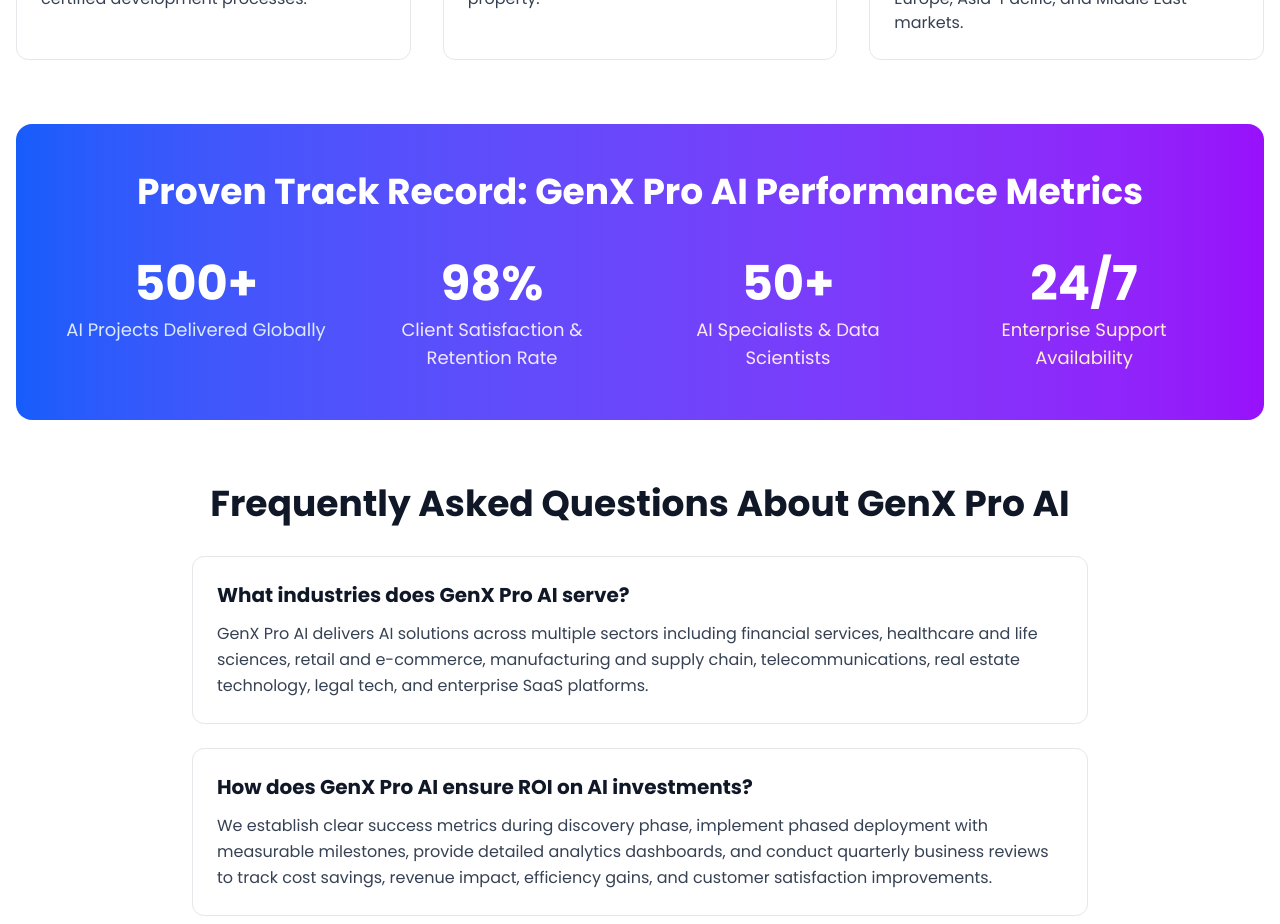
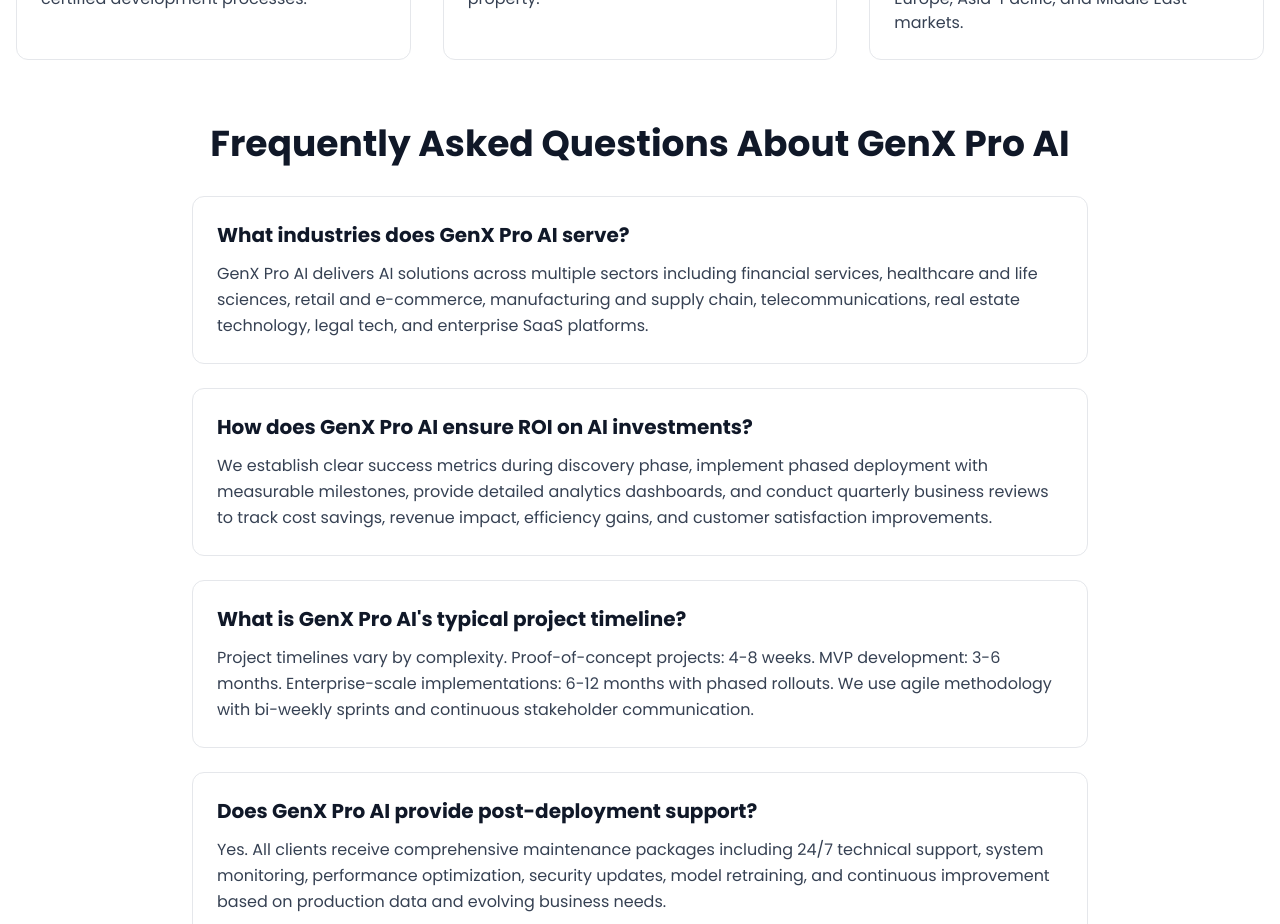
Before and after one commit to mahi12jain/GenXProAI.github.io, a React (Vite) app: page / in a window 1280 px wide. Shown: the part 4480-5404 px from the top of the page. Built offline with nearby package versions, Linux system fonts and the light colour scheme.

Commit message:
Proven remove

```diff
--- a/src/components/AboutUs.jsx
+++ b/src/components/AboutUs.jsx
@@ -161,7 +161,7 @@
                 </div>
 
                 {/* Performance Metrics */}
-                <div className="mb-16 bg-gradient-to-r from-blue-600 to-purple-600 rounded-2xl p-12 text-white">
+                {/* <div className="mb-16 bg-gradient-to-r from-blue-600 to-purple-600 rounded-2xl p-12 text-white">
                     <h2 className="text-3xl md:text-4xl font-bold text-center mb-12">
                         Proven Track Record: GenX Pro AI Performance Metrics
                     </h2>
@@ -183,7 +183,7 @@
                             <div className="text-orange-100 text-lg">Enterprise Support Availability</div>
                         </div>
                     </div>
-                </div>
+                </div> */}
 
                 {/* FAQ Section for AGO */}
                 <div className="mb-16">
```
